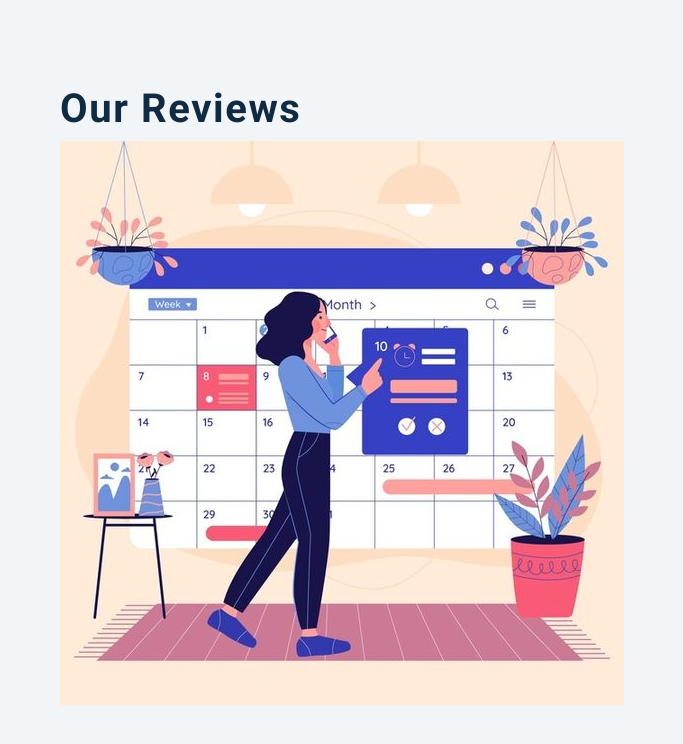
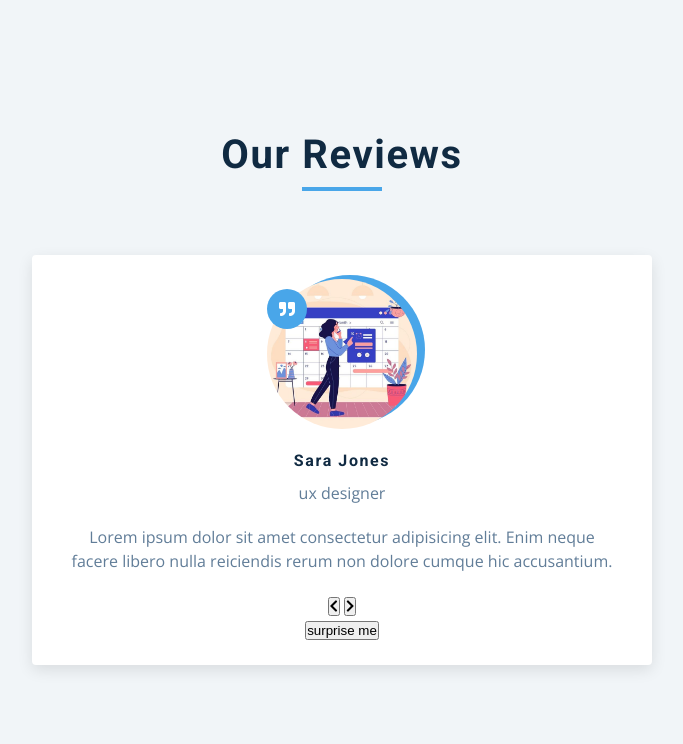
Before and after one commit to Maish123/practice-03-reviews, a plain HTML site: page index.html in a window 1280 px wide. Shown: the whole page, without its empty margins (298-981 px from the left). Drawn offline with nearby package versions, Linux system fonts and the light colour scheme.

Commit message:
updated html content

```diff
--- a/index.html
+++ b/index.html
@@ -5,6 +5,10 @@
     <meta http-equiv="X-UA-Compatible" content="IE=edge">
     <meta name="viewport" content="width=device-width, initial-scale=1.0">
     <title>Document</title>
+    <link
+      rel="stylesheet"
+      href="https://cdnjs.cloudflare.com/ajax/libs/font-awesome/5.14.0/css/all.min.css"
+    />
     <link rel="stylesheet" href="style.css" />
 </head>
 <body>
@@ -14,10 +18,30 @@
                 <h2>our reviews</h2>
                 <div class="underline"></div>
             </div>
+            <!-- review -->
             <article class="review">
                 <div class="img-container">
                     <img src="./calendar booking.jpg" id="person-img" alt=""/>
                 </div>
+                <h4 id="author">Sara Jones</h4>
+                <p id="job">ux designer</p>
+                <p id="info">
+                    Lorem ipsum dolor sit amet consectetur
+                    adipisicing elit. Enim neque facere
+                    libero nulla reiciendis rerum non dolore
+                    cumque hic accusantium.
+                </p>
+                <!-- prev next buttons -->
+                <div class="button-container">
+                    <button class="prev-btn">
+                        <i class="fas fa-chevron-left"></i>
+                    </button>
+                    <button class="prev-btn">
+                        <i class="fas fa-chevron-right"></i>
+                    </button>
+                </div>
+                <!-- random -->
+                <button class="random">surprise me</button>
             </article>
         </section>
     </main>
--- a/style.css
+++ b/style.css
@@ -145,3 +145,80 @@ main {
   display: grid;
   place-items: center;
 }
+
+.title {
+    text-align: center;
+    margin-bottom: 4rem;
+}
+
+.container{
+    width: 80vw;
+    max-width: var(--fixed-width);
+}
+
+.underline{
+    height: 0.25rem;
+    width: 5rem;
+    background: var(--clr-primary-5);
+    margin-left: auto;
+    margin-right: auto;
+}
+
+.review{
+    background: var(--clr-white);
+    padding: 1.5rem 2rem;
+    border-radius: var(--radius);
+    box-shadow: var(--light-shadow);
+    transition: var(--transition);
+    text-align: center;
+}
+
+.review:hover {
+    box-shadow: var(--dark-shadow);
+    cursor: pointer;
+}
+
+.img-container{
+    position: relative;
+    width: 150px;
+    height: 150px;
+    border-radius: 50%;
+    margin: 0 auto;
+    margin-bottom: 1.5rem;
+}
+
+#person-img {
+    width: 100%;
+    display: block;
+    height: 100%;
+    object-fit: cover;
+    border-radius: 50%;
+    position: relative;
+}
+.img-container::after {
+    font-family: "Font Awesome 5 Free";
+    font-weight: 900;
+    content: "\f10e";
+    position: absolute;
+    top: 0;
+    left: 0;
+    width: 2.5rem;
+    height: 2.5rem;
+    display: grid;
+    place-items: center;
+    border-radius: 50%;
+    transform: translateY(25%);
+    background: var(--clr-primary-5);
+    color: var(--clr-white);
+}
+
+.img-container::before{
+    content: "";
+    width: 100%;
+    height: 100%;
+    background: var(--clr-primary-5);
+    position: absolute;
+    top: -0.25rem;
+    right: -0.5rem;
+    border-radius: 50%;
+}
```
